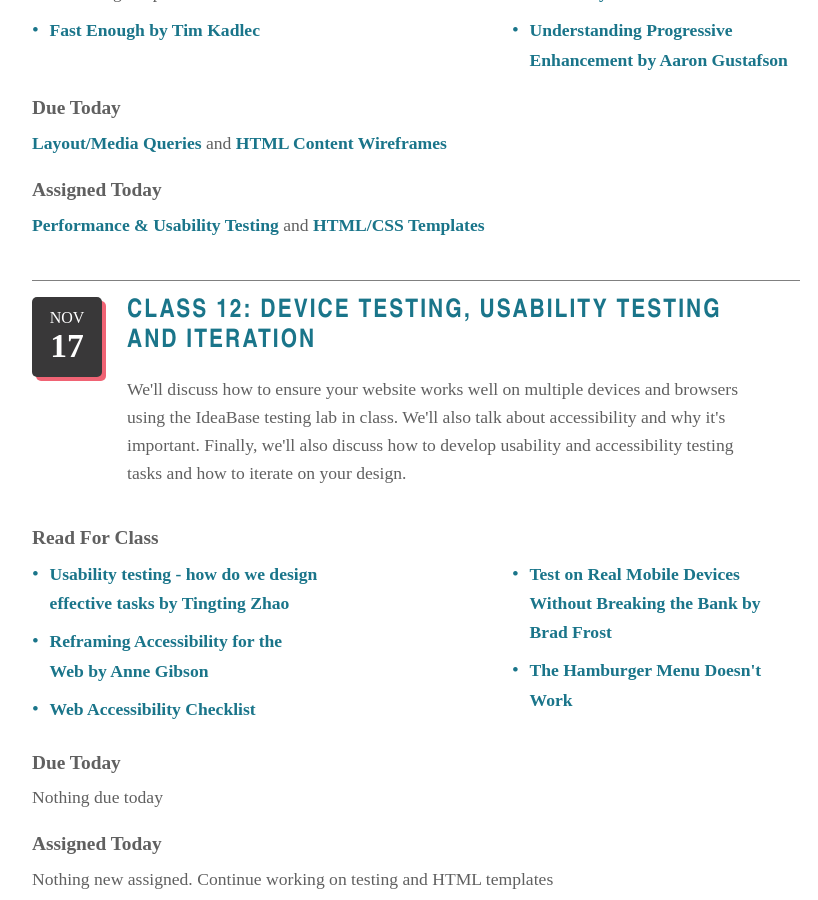
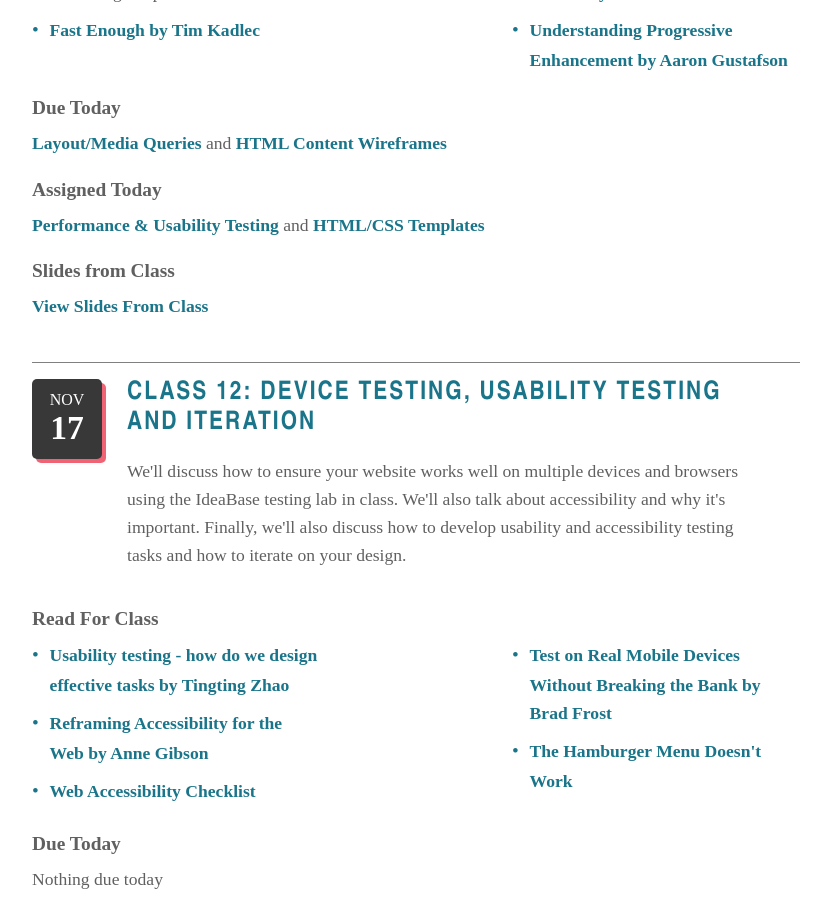
Before and after one commit to KentStateWeb/rwd, a Jekyll site: the page built from class/schedule/index.html, in a window 1280 px wide and 900 px high, scrolled down 7493 px. Shown: the whole window, without its empty margins (224-1042 px from the left). Built offline with Jekyll 4.4.1, drawn with Linux system fonts in a browser that asks for light colours.

Commit message:
Export class 11 slides

```diff
--- a/_classes/11.md
+++ b/_classes/11.md
@@ -7,6 +7,7 @@ reading: <ul><li><i>Responsive Web Design</i> - Ch. 5 Becoming Responsive</li><l
 due: <a href="../assignments/layout">Layout/Media Queries</a> and <a href="../assignments/wireframes">HTML Content Wireframes</a>
 part: "4"
 layout: wide
+slides: "/class/slides/11/11-Slides-RWD.pdf"
 ---
 
 ## Outline
```
Also changed, not shown: 3 other files.
